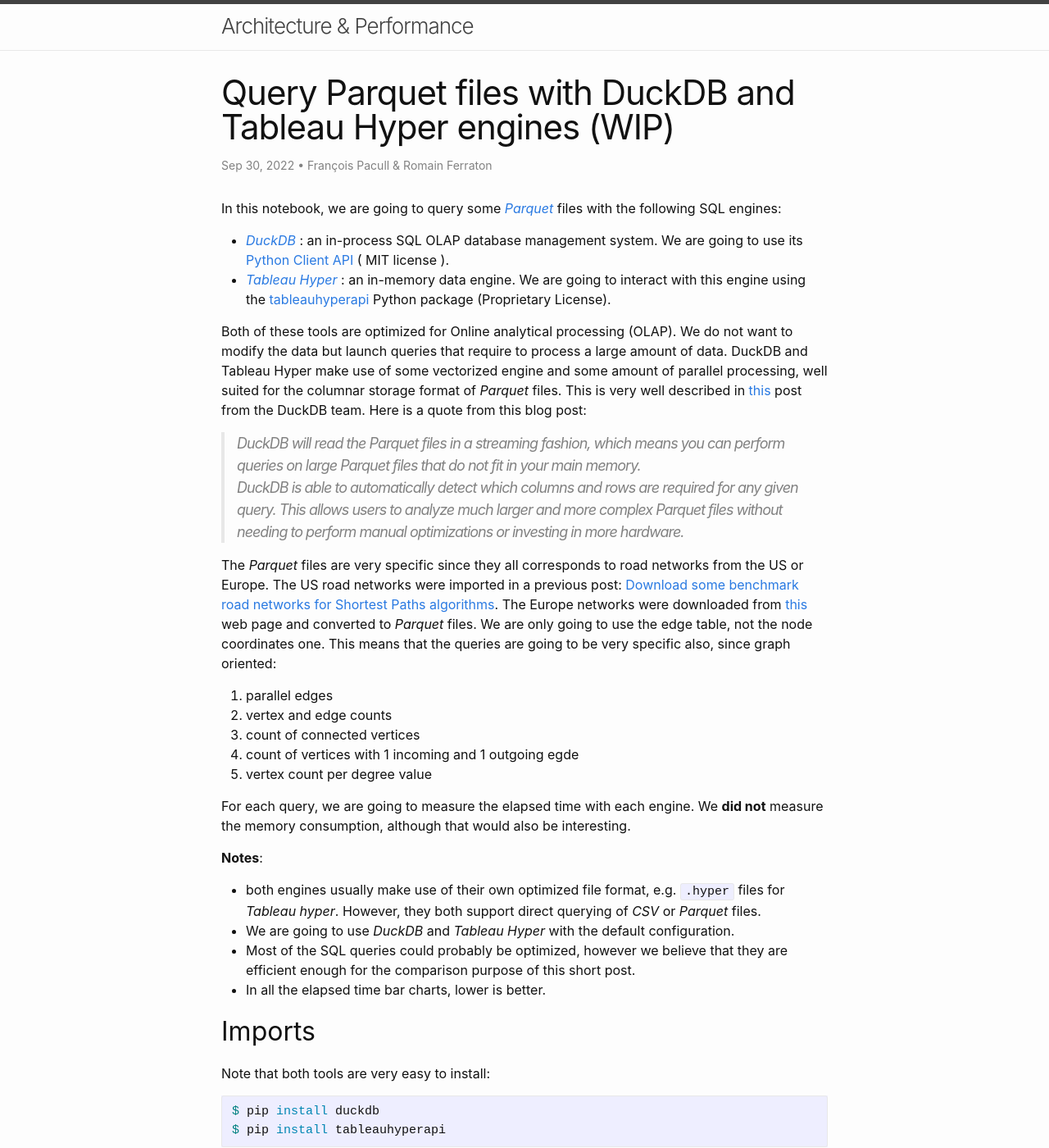
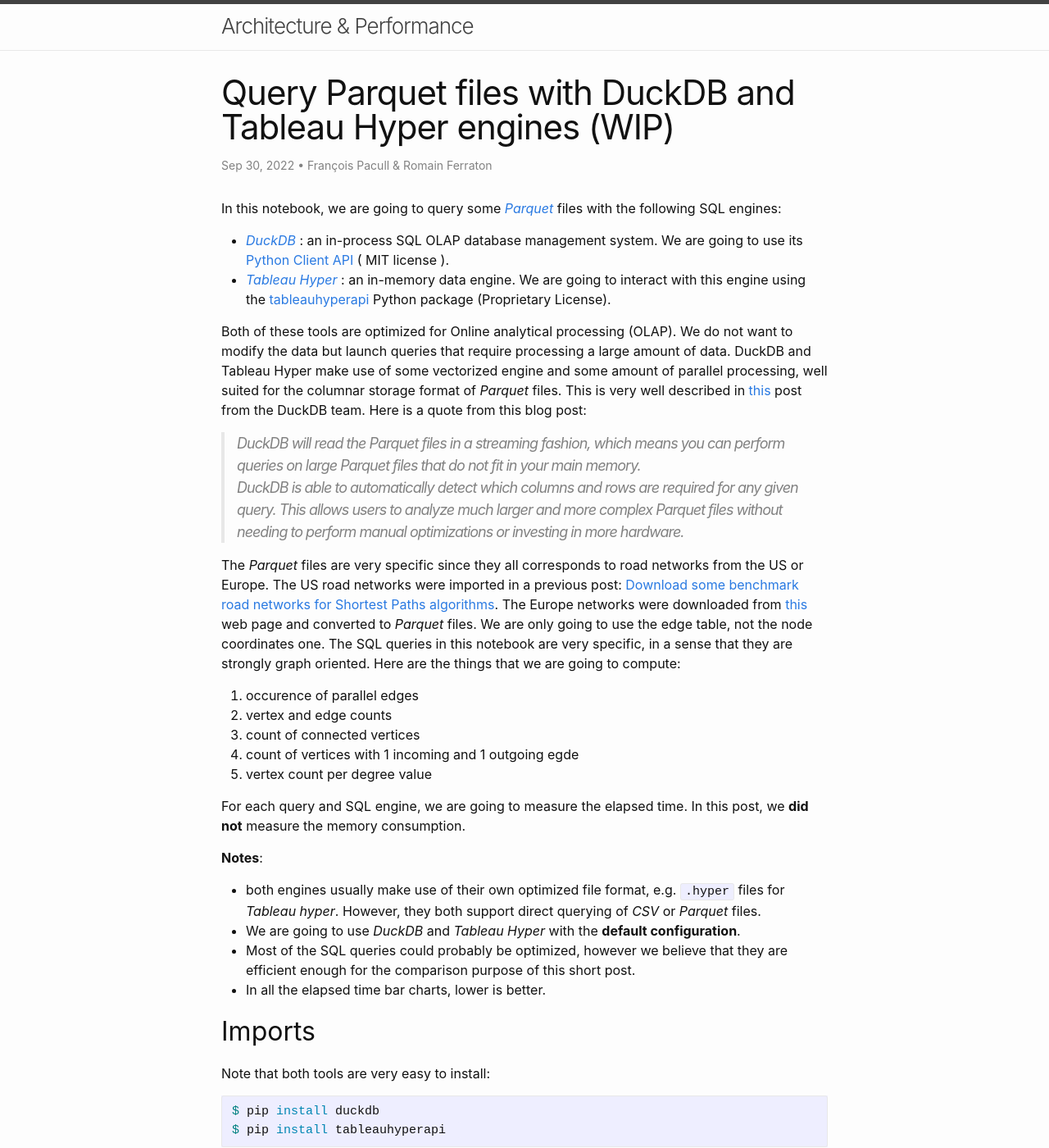
Before and after one commit to aetperf/aetperf.github.io, a Jekyll site: the page built from _posts/2022-09-30-Query-Parquet-files-with-DuckDB-and-Tableau-Hyper-engines.md, in a window 1280 px wide and 1400 px high. Shown: the whole window at 82% size. Built offline with Jekyll 4.4.1, drawn with Linux system fonts in a browser that asks for light colours; comment, search, counter and statistics services are not loaded; some of the changed text lies outside the part shown.

Commit message:
small update

```diff
--- a/_posts/2022-09-30-Query-Parquet-files-with-DuckDB-and-Tableau-Hyper-engines.md
+++ b/_posts/2022-09-30-Query-Parquet-files-with-DuckDB-and-Tableau-Hyper-engines.md
@@ -18,23 +18,23 @@
 - [*DuckDB*](https://duckdb.org/) : an in-process SQL OLAP database management system. We are going to use its [Python Client API](https://duckdb.org/docs/api/python/reference/) ( MIT license ).
 - [*Tableau Hyper*](https://help.tableau.com/current/api/hyper_api/en-us/reference/sql/index.html) : an in-memory data engine. We are going to interact with this engine using the [tableauhyperapi](https://help.tableau.com/current/api/hyper_api/en-us/index.html) Python package (Proprietary License).
 
-Both of these tools are optimized for Online analytical processing (OLAP). We do not want to modify the data but launch queries that require to process a large amount of data. DuckDB and Tableau Hyper make use of some vectorized engine and some amount of parallel processing, well suited for the columnar storage format of *Parquet* files. This is very well described in [this](https://duckdb.org/2021/06/25/querying-parquet.html) post from the DuckDB team. Here is a quote from this blog post:
+Both of these tools are optimized for Online analytical processing (OLAP). We do not want to modify the data but launch queries that require processing a large amount of data. DuckDB and Tableau Hyper make use of some vectorized engine and some amount of parallel processing, well suited for the columnar storage format of *Parquet* files. This is very well described in [this](https://duckdb.org/2021/06/25/querying-parquet.html) post from the DuckDB team. Here is a quote from this blog post:
 
 > DuckDB will read the Parquet files in a streaming fashion, which means you can perform queries on large Parquet files that do not fit in your main memory.
 > DuckDB is able to automatically detect which columns and rows are required for any given query. This allows users to analyze much larger and more complex Parquet files without needing to perform manual optimizations or investing in more hardware.
 
-The *Parquet* files are very specific since they all corresponds to road networks from the US or Europe. The US road networks were imported in a previous post: [Download some benchmark road networks for Shortest Paths algorithms](https://aetperf.github.io/2022/09/22/Download-some-benchmark-road-networks-for-Shortest-Paths-algorithms.html). The Europe networks were downloaded from [this](https://i11www.iti.kit.edu/resources/roadgraphs.php) web page and converted to *Parquet* files. We are only going to use the edge table, not the node coordinates one. This means that the queries are going to be very specific also, since graph oriented:
-1. parallel edges
+The *Parquet* files are very specific since they all corresponds to road networks from the US or Europe. The US road networks were imported in a previous post: [Download some benchmark road networks for Shortest Paths algorithms](https://aetperf.github.io/2022/09/22/Download-some-benchmark-road-networks-for-Shortest-Paths-algorithms.html). The Europe networks were downloaded from [this](https://i11www.iti.kit.edu/resources/roadgraphs.php) web page and converted to *Parquet* files. We are only going to use the edge table, not the node coordinates one. The SQL queries in this notebook are very specific, in a sense that they are strongly graph oriented. Here are the things that we are going to compute:
+1. occurence of parallel edges
 2. vertex and edge counts
 3. count of connected vertices
 4. count of vertices with 1 incoming and 1 outgoing egde
 5. vertex count per degree value
 
-For each query, we are going to measure the elapsed time with each engine. We **did not** measure the memory consumption, although that would also be interesting.
+For each query and SQL engine, we are going to measure the elapsed time. In this post, we **did not** measure the memory consumption.
 
 **Notes**:
 - both engines usually make use of their own optimized file format, e.g. `.hyper` files for *Tableau hyper*. However, they both support direct querying of *CSV* or *Parquet* files.
-- We are going to use *DuckDB* and *Tableau Hyper* with the default configuration.
+- We are going to use *DuckDB* and *Tableau Hyper* with the **default configuration**.
 - Most of the SQL queries could probably be optimized, however we believe that they are efficient enough for the comparison purpose of this short post.
 - In all the elapsed time bar charts, lower is better.
 
```
Also changed, not shown: other parts of _posts/2022-09-30-Query-Parquet-files-with-DuckDB-and-Tableau-Hyper-engines.md (+8 -0 lines).
